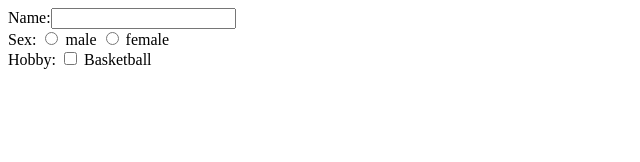
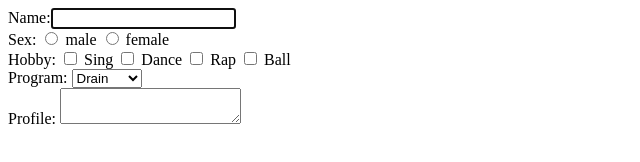
Before and after one commit to little-xx/VueProject, a plain HTML site: page cars/buyauto.html in a window 1280 px wide. Shown: the whole page, without its empty margins (0-640 px from the left). Drawn offline with Linux system fonts and the light colour scheme.

Commit message:
add buyauto

```diff
--- a/cars/buyauto.html
+++ b/cars/buyauto.html
@@ -13,7 +13,7 @@
     <div id="app">
         <form>
             <div>
-                Name:<input type="text">
+                Name:<input type="text" v-focus>
             </div>
             <div>
                 <span>Sex:</span>
@@ -24,13 +24,40 @@
             </div>
             <div>
                 <span>Hobby:</span>
+                <input type="checkbox" id="sing">
+                <label for="sing">Sing</label>
+                <input type="checkbox" id="dance">
+                <label for="dance">Dance</label>
+                <input type="checkbox" id="rap">
+                <label for="rap">Rap</label>
                 <input type="checkbox" id="ball">
-                <label for="ball">Basketball</label>
+                <label for="ball">Ball</label>
+            </div>
+            <div>
+                <span>Program:</span>
+                <select>
+                    <option value="drain">Drain</option>
+                    <option value="gas">Gas</option>
+                    <option value="bridge">Bridge</option>
+                    <option value="subway">Subway</option>
+                    <option value="lift">Lift</option>
+                </select>
+            </div>
+            <div>
+                <span>Profile:</span>
+                <textarea></textarea>
             </div>
         </form>
     </div>
 </body>
-<script>
+<script type="text/javascript">
+
+    Vue.directive('focus', {
+        inserted: function(el){
+           el.focus();
+        }
+    });
+
     var vm = new Vue({
         el: '#app',
 
```
